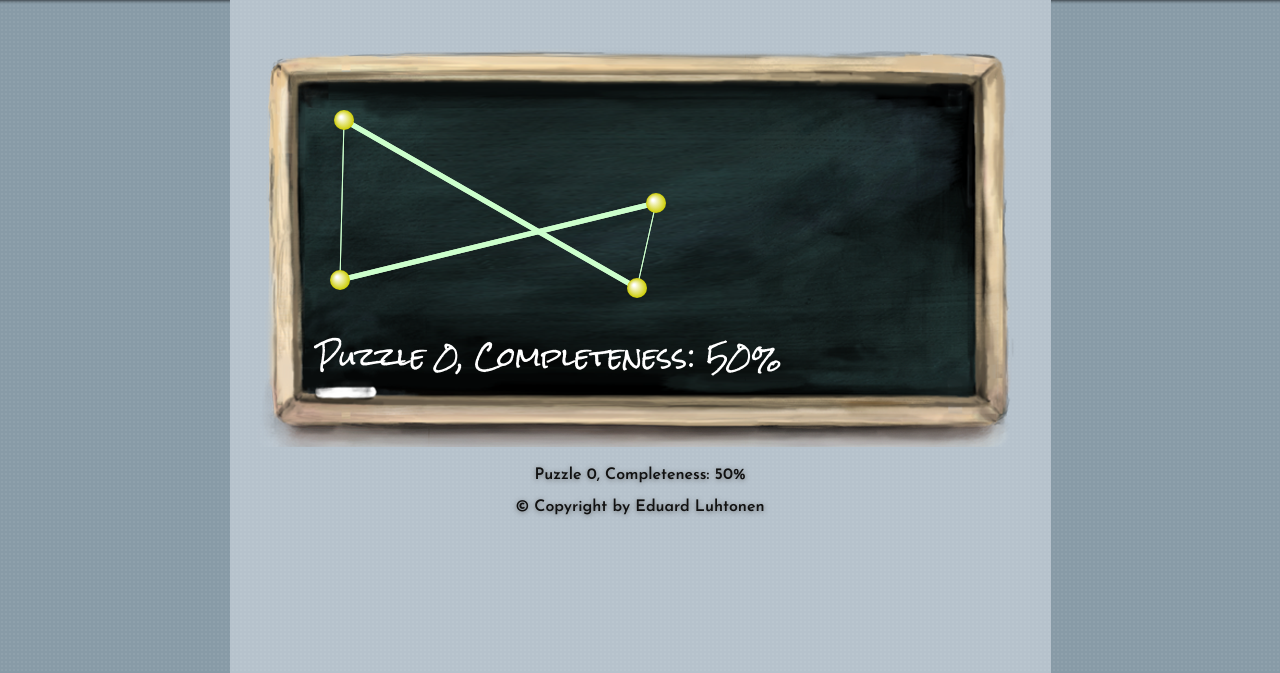
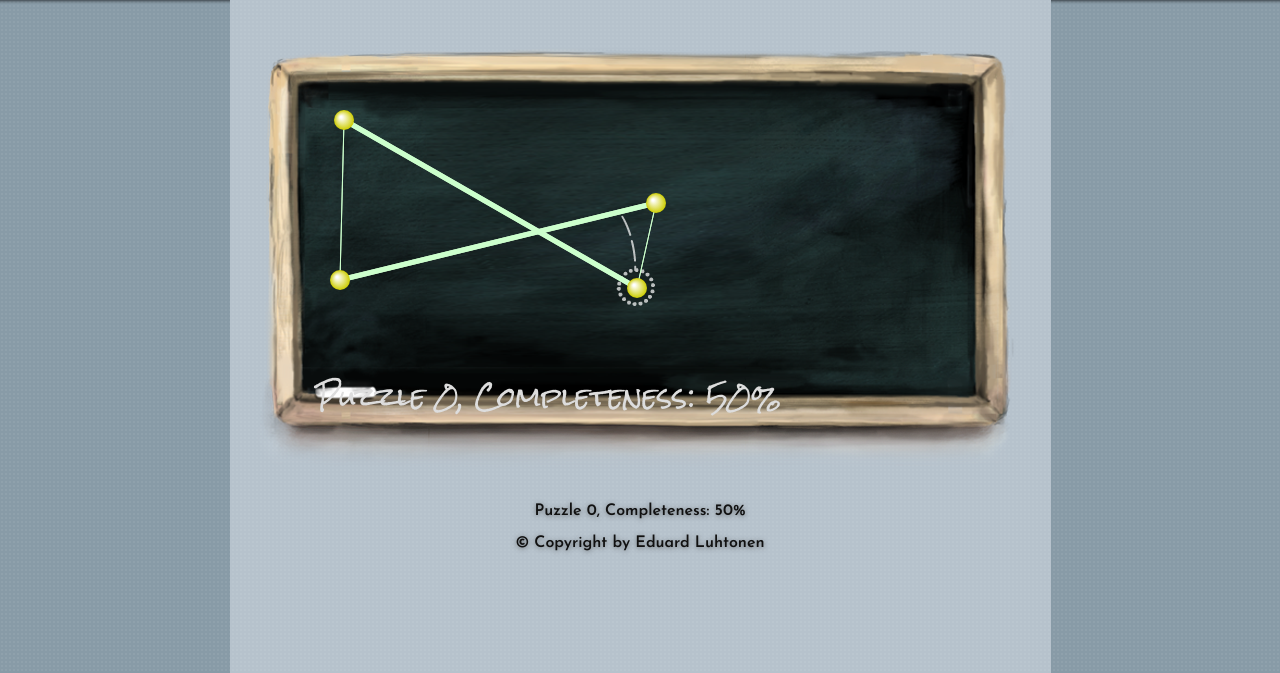
Before and after one commit to luhtonen/HTML5_learning, a plain HTML site: page HTML5_learning/untangle_game/index.html in a window 1280 px wide. Shown: the part 127-800 px from the top of the page. Drawn offline with Linux system fonts and the light colour scheme.

Commit message:
Dividing the game into four layers

```diff
--- a/HTML5_learning/untangle_game/css/untangle.css
+++ b/HTML5_learning/untangle_game/css/untangle.css
@@ -1,5 +1,5 @@
 html, body {
-	background: url("../images/title_bg.png") 50% 0 no-repeat, url("../images/bg_repeat.png") 50% 0 repeat-y #889ba7;
+	background: url(../images/title_bg.png) 50% 0 no-repeat, url(../images/bg_repeat.png) 50% 0 repeat-y #889ba7;
 	margin: 0;
 	font-family: 'Josefin Sans', arial, serif;
 	color: #111;
@@ -27,3 +27,28 @@ header {
 	text-shadow: 0 1px 0 rgba(200,200,200,.5);
 	color: #121;
 }
+
+#layers {
+	position: relative;
+	margin: 0 auto;
+	width: 768px;
+	height: 440px;
+}
+#layers canvas {
+	left: 50%;
+	margin-left: -384px;
+	position: absolute;
+}
+#guide {
+	opacity: .7;
+}
+#guide.fadeout {
+	opacity: 0;
+	-webkit-transition: opacity .5s linear;
+}
+#ui {
+	-webkit-transition: opacity .3s linear;
+}
+#uid.dim {
+	opacity: .3;
+}
--- a/HTML5_learning/untangle_game/index.html
+++ b/HTML5_learning/untangle_game/index.html
@@ -12,24 +12,27 @@
 
 <body>
 	<section id="page">
-		<div>
 		<header>
 			<h1>Untangle Puzzle Game in Canvas</h1>
 		</header>
-			<canvas id="game" width="768" height="400">
+
+		<section id="layers">
+			<canvas id="bg" width="768" height="440">
 				Sorry, your web browser does not support Canvas content.
 			</canvas>
+			<canvas id="guide" width="768" height="440"></canvas>
+			<canvas id="game" width="768" height="440"></canvas>
+			<canvas id="ui" width="768" height="440"></canvas>
+		</section>
 		<p>
 			Puzzle <span id="level">0</span>, Completeness: <span id="progress">0</span>%
 		</p>
+
 		<footer>
-				<p>
-					&copy; Copyright  by Eduard Luhtonen
-				</p>
+			<p>&copy; Copyright  by Eduard Luhtonen</p>
 		</footer>
 		<script src="js/jquery-1.6.3.min.js"></script>
 		<script src="js/html5games.untangle.js"></script>
-		</div>
 	</section>
 </body>
 </html>
--- a/HTML5_learning/untangle_game/js/html5games.untangle.js
+++ b/HTML5_learning/untangle_game/js/html5games.untangle.js
@@ -20,7 +20,8 @@ var untangleGame = {
 	boldLineThickness: 5,
 	lines: [],
 	currentLevel: 0,
-	progressPercentage: 0
+	progressPercentage: 0,
+	layers: []
 };
 
 untangleGame.levels = [
@@ -39,7 +40,7 @@ untangleGame.levels = [
   },
   {
 	  "level" : 1,
-	  "circles" : [{"x" : 401, "y" : 73},
+	  "circles" : [{"x" : 415, "y" : 117},
 	               {"x" : 400, "y" : 240},
 	               {"x" : 88,  "y" : 241},
 	               {"x" : 84,  "y" : 72}],
@@ -115,8 +116,22 @@ function drawCircle(ctx, x, y, radius) {
 }
 
 $(function() {
+	// prepare layer 0 (bg)
+	var canvas_bg = document.getElementById("bg");
+	untangleGame.layers[0] = canvas_bg.getContext("2d");
+
+	// prepare layer 1 (guide)
+	var canvas_guide = document.getElementById("guide");
+	untangleGame.layers[1] = canvas_guide.getContext("2d");
+
+	// prepare layer 2 (game)
 	var canvas = document.getElementById("game");
 	var ctx = canvas.getContext("2d");
+	untangleGame.layers[2] = ctx;
+
+	// prepare layer 3 (ui)
+	var canvas_ui = document.getElementById("ui");
+	untangleGame.layers[3] = canvas_ui.getContext("2d");
 
 	// draw a splash screen when loading the game background
 	// draw gradients background
@@ -135,6 +150,7 @@ $(function() {
 	// load the background image
 	untangleGame.background = new Image();
 	untangleGame.background.onload = function() {
+		drawLayerBG();
 		// setup an interval to loop the game loop
 		setInterval(gameloop, 30);
 	};
@@ -143,13 +159,23 @@ $(function() {
 	};
 	untangleGame.background.src = "images/board.png";
 
+	// load the guide sprite image
+	untangleGame.guide = new Image();
+	untangleGame.guide.src = "images/guide_sprite.png";
+	untangleGame.guide.onload = function() {
+		untangleGame.guideReady = true;
+
+		// setup timer to switch the display frame of the guide sprite
+		untangleGame.guideFrame = 0;
+		setInterval(guideNextFrame, 500);
+	};
 	setupCurrentLevel();
 	updateLevelProgress();
 
 	// Add Mouse Event Listener to canvas
 	// we find if the mouse down position is on any circle
 	// and set the circle as target dragging circle.
-	$("#game").mousedown(function(e) {
+	$("#layers").mousedown(function(e) {
 		var canvasPosition = $(this).offset();
 		var mouseX = e.layerX || 0;
 		var mouseY = e.layerY || 0;
@@ -166,7 +192,7 @@ $(function() {
 	});
 
 	// we move the target dragging circle when the mouse is moving
-	$("#game").mousemove(function(e) {
+	$("#layers").mousemove(function(e) {
 		if (untangleGame.targetCircle != undefined) {
 			var canvasPosition = $(this).offset();
 			var mouseX = e.layerX || 0;
@@ -180,13 +206,107 @@ $(function() {
 	});
 
 	// We clear the dragging circle data when mouse is up
-	$("#game").mouseup(function(e) {
+	$("#layers").mouseup(function(e) {
 		untangleGame.targetCircle = undefined;
 
 		// on every mouse up check if the untangle puzzle is solved.
 		checkLevelCompleteness();
 	});
 });
+
+function gameloop() {
+	drawLayerGuide();
+	drawLayerGame();
+	drawLayerUI();
+}
+
+function drawLayerBG() {
+	var ctx = untangleGame.layers[0];
+
+	clear(ctx);
+	// draw the image background
+	ctx.drawImage(untangleGame.background, 0, 0);
+}
+
+function drawLayerGuide() {
+	var ctx = untangleGame.layers[1];
+
+	clear(ctx);
+
+	// draw the guide animation
+	if (untangleGame.guideReady) {
+		// the dimension of each frame is 80x130.
+		var nextFrameX = untangleGame.guideFrame * 80;
+		ctx.drawImage(untangleGame.guide, nextFrameX, 0, 80, 130, 325, 130, 80, 130);
+	}
+
+	// fade out the guideline after level 0
+	if (untangleGame.currentLevel == 1) {
+		$("#guide").addClass('fadeout');
+	}
+}
+
+function drawLayerGame() {
+	// get the references of the canvas element and the drawing context.
+	var ctx = untangleGame.layers[2];
+
+	// draw the game state visually
+	// clear the canvas before drawing.
+	clear(ctx);
+
+	// draw all remembered line
+	for (var i=0;i<untangleGame.lines.length;i++) {
+		var line = untangleGame.lines[i];
+		var startPoint = line.startPoint;
+		var endPoint = line.endPoint;
+		var thickness = line.thickness;
+		drawLine(ctx, startPoint.x, startPoint.y, endPoint.x, endPoint.y, thickness);
+	}
+
+	// draw all remembered circles
+	for (var i=0;i<untangleGame.circles.length;i++) {
+		var circle = untangleGame.circles[i];
+		drawCircle(ctx, circle.x, circle.y, circle.radius);
+	}
+}
+
+function drawLayerUI() {
+	var ctx = untangleGame.layers[3];
+
+	clear(ctx);
+
+	// draw the level progress text
+	ctx.font = "26px 'Rock Salt'";
+	ctx.fillStyle = "#dddddd";
+	ctx.textAlign = "left";
+	ctx.textBaseline = "buttom";
+	ctx.fillText("Puzzle " + untangleGame.currentLevel + ", Completeness: ", 60, ctx.canvas.height-80);
+	ctx.fillText(untangleGame.progressPercentage + "%", 450, ctx.canvas.height-80);
+
+	// get the circles, check if the ui overlap the game objects
+	var isOverlappedWithCircle = false;
+	for (var i in untangleGame.circles) {
+		var point = untangleGame.circles[i];
+		if(point.y > 310) {
+			isOverlappedWithCircle = true;
+		}
+	}
+	if(isOverlappedWithCircle) {
+		$("#ui").addClass('dim');
+		console.log("dim");
+	} else {
+		$("#ui").removeClass('dim');
+	}
+}
+
+function guideNextFrame() {
+	untangleGame.guideFrame++;
+	// there are only 6 frames (0-5) in the guide animation.
+	// we loop back the frame number to frame 0 after frame 5.
+	if (untangleGame.guideFrame > 5) {
+		untangleGame.guideFrame = 0;
+	}
+}
 
 function connectCircles() {
 	// setup all lines based on the circles relationship
@@ -235,46 +355,6 @@ function updateLevelProgress() {
 	$("#level").html(untangleGame.currentLevel);
 }
 
-function gameloop() {
-	// get the references of the canvas element and the drawing context.
-	var canvas = document.getElementById('game');
-	var ctx = canvas.getContext('2d');
-
-	// clear the canvas before re-drawing.
-	clear(ctx);
-
-	// draw the image background
-	ctx.drawImage(untangleGame.background, 0, 0);
-
-	// draw all remembered line
-	for (var i=0;i<untangleGame.lines.length;i++) {
-		var line = untangleGame.lines[i];
-		var startPoint = line.startPoint;
-		var endPoint = line.endPoint;
-		var thickness = line.thickness;
-		drawLine(ctx, startPoint.x, startPoint.y, endPoint.x, endPoint.y, thickness);
-	}
-
-	// draw all remembered circles
-	for (var i=0;i<untangleGame.circles.length;i++) {
-		var circle = untangleGame.circles[i];
-		drawCircle(ctx, circle.x, circle.y, circle.radius);
-	}
-
-	// draw the title text
-	ctx.font = "26px 'Rock Salt'";
-	ctx.textAlign = "center";
-	ctx.fillStyle = "#ffffff";
-//	ctx.fillText("Untangle Game", ctx.canvas.width/2, 50);
-
-	// draw the level progress text
-	ctx.textAlign = "left";
-	ctx.textBaseline = "buttom";
-	ctx.fillStyle = "#ffffff";
-	ctx.fillText("Puzzle " + untangleGame.currentLevel + ", Completeness: "
-			+ untangleGame.progressPercentage + "%", 60, ctx.canvas.height-80);
-}
-
 function isIntersect(line1, line2) {
 	// convert line1 to general form of line: Ax+By = C
 	var a1 = line1.endPoint.y - line1.startPoint.y;
```
Lines whose indentation alone changed are shown as unchanged.
